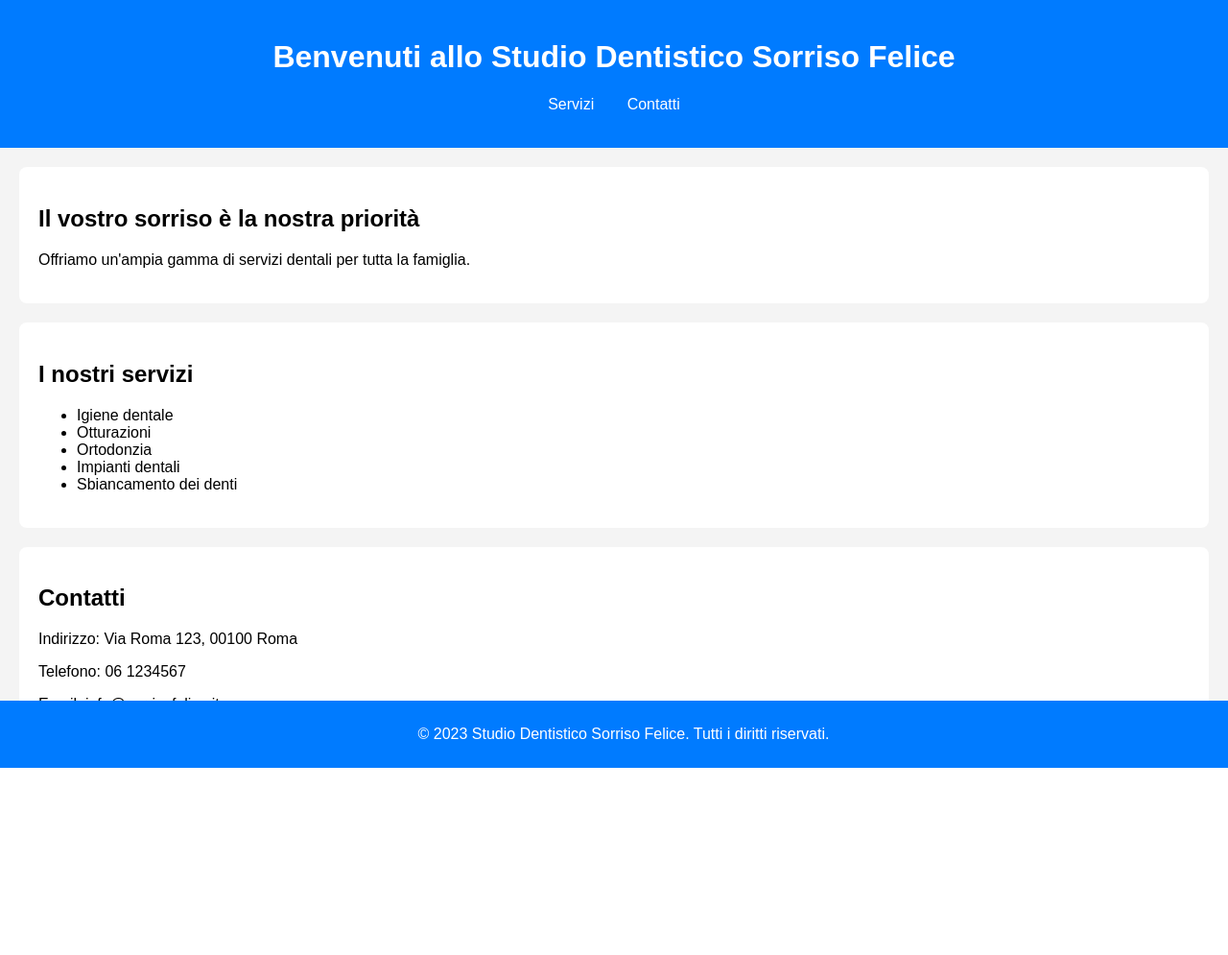
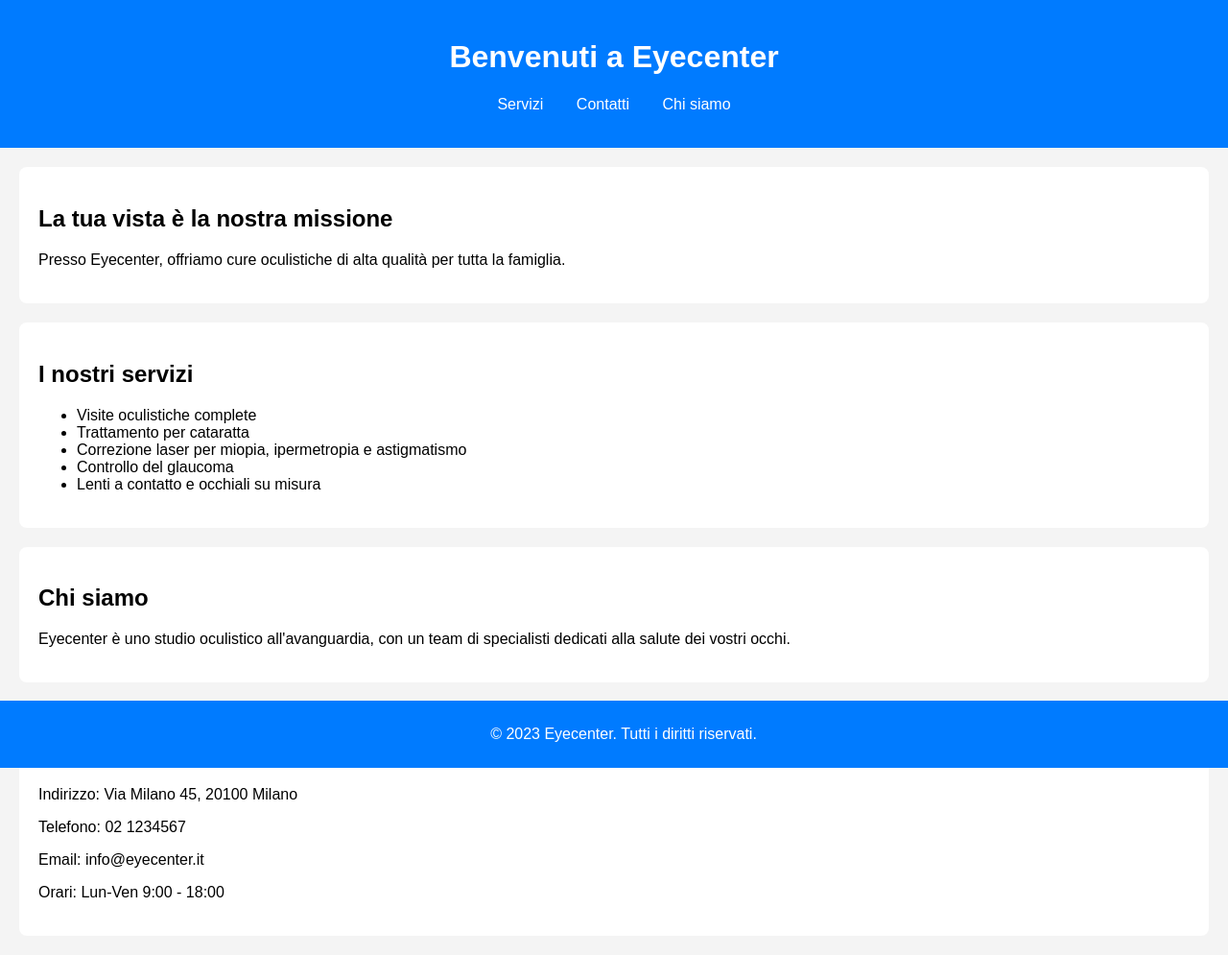
Before and after one commit to Hentoo99/eyecenter, a Flask app: page / in a window 1280 px wide. Shown: the whole page at 96% size. Before the commit the page ends 800 px from the top, so only its background shows below. Run offline with Flask 2, Linux system fonts and the light colour scheme.

Commit message:
Cambio oculista

```diff
--- a/templates/index.html
+++ b/templates/index.html
@@ -3,45 +3,52 @@
 <head>
     <meta charset="UTF-8">
     <meta name="viewport" content="width=device-width, initial-scale=1.0">
-    <title>Studio Dentistico Sorriso Felice</title>
+    <title>Eyecenter - Studio Oculistico</title>
     <link rel="stylesheet" href="{{ url_for('static', filename='style.css') }}">
 </head>
 <body>
     <header>
-        <h1>Benvenuti allo Studio Dentistico Sorriso Felice</h1>
+        <h1>Benvenuti a Eyecenter</h1>
         <nav>
             <ul>
                 <li><a href="#servizi">Servizi</a></li>
                 <li><a href="#contatti">Contatti</a></li>
+                <li><a href="#about">Chi siamo</a></li>
             </ul>
         </nav>
     </header>
 
     <section id="benvenuto">
-        <h2>Il vostro sorriso è la nostra priorità</h2>
-        <p>Offriamo un'ampia gamma di servizi dentali per tutta la famiglia.</p>
+        <h2>La tua vista è la nostra missione</h2>
+        <p>Presso Eyecenter, offriamo cure oculistiche di alta qualità per tutta la famiglia.</p>
     </section>
 
     <section id="servizi">
         <h2>I nostri servizi</h2>
         <ul>
-            <li>Igiene dentale</li>
-            <li>Otturazioni</li>
-            <li>Ortodonzia</li>
-            <li>Impianti dentali</li>
-            <li>Sbiancamento dei denti</li>
+            <li>Visite oculistiche complete</li>
+            <li>Trattamento per cataratta</li>
+            <li>Correzione laser per miopia, ipermetropia e astigmatismo</li>
+            <li>Controllo del glaucoma</li>
+            <li>Lenti a contatto e occhiali su misura</li>
         </ul>
+    </section>
+
+    <section id="about">
+        <h2>Chi siamo</h2>
+        <p>Eyecenter è uno studio oculistico all'avanguardia, con un team di specialisti dedicati alla salute dei vostri occhi.</p>
     </section>
 
     <section id="contatti">
         <h2>Contatti</h2>
-        <p>Indirizzo: Via Roma 123, 00100 Roma</p>
-        <p>Telefono: 06 1234567</p>
-        <p>Email: info@sorrisofelice.it</p>
+        <p>Indirizzo: Via Milano 45, 20100 Milano</p>
+        <p>Telefono: 02 1234567</p>
+        <p>Email: info@eyecenter.it</p>
+        <p>Orari: Lun-Ven 9:00 - 18:00</p>
     </section>
 
     <footer>
-        <p>&copy; 2023 Studio Dentistico Sorriso Felice. Tutti i diritti riservati.</p>
+        <p>&copy; 2023 Eyecenter. Tutti i diritti riservati.</p>
     </footer>
 </body>
 </html>
```
